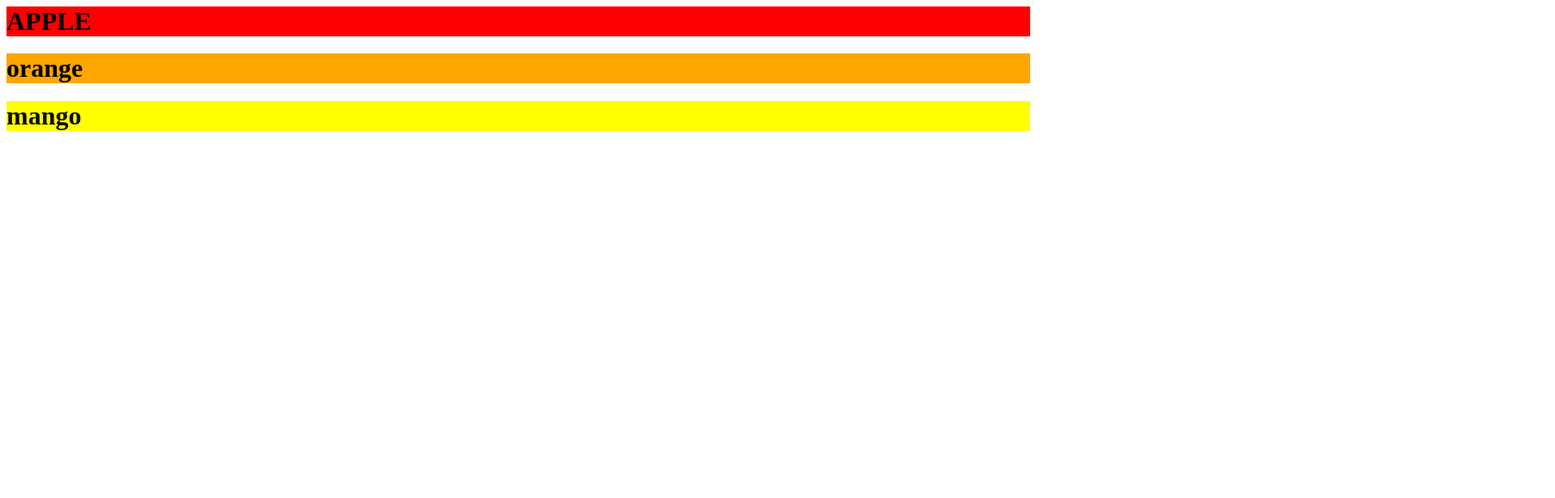
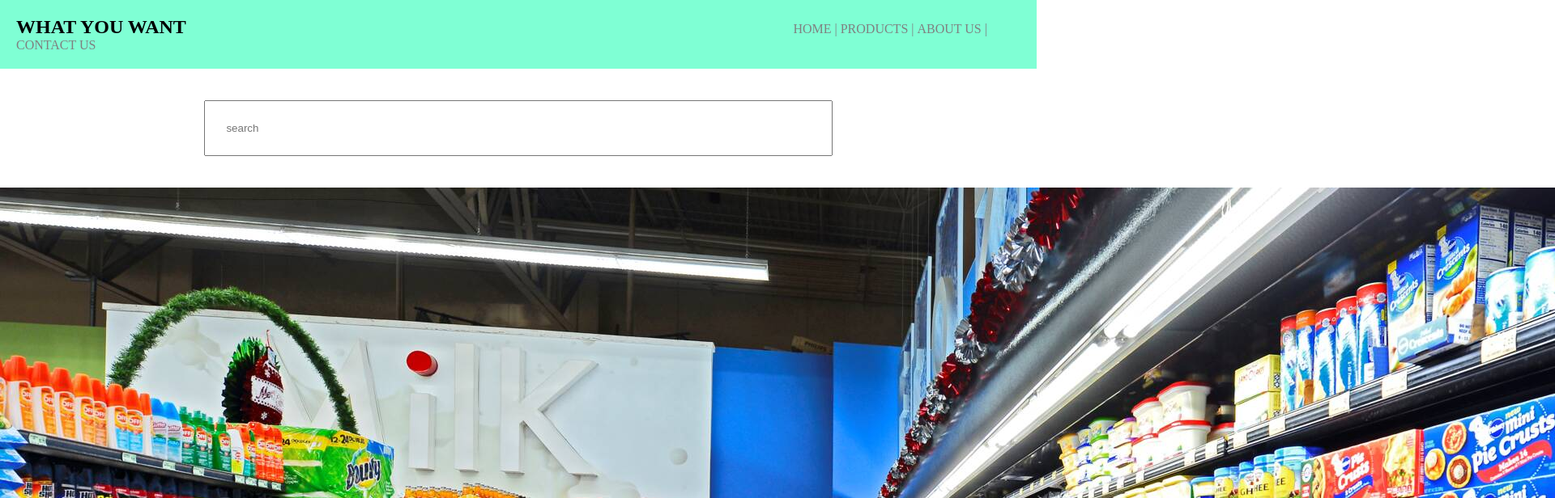
Before and after one commit to Razak001/css-learning, a plain HTML site: page index.html in a window 1280 px wide. Shown: the top 616 px of the page at 81% size, 1920 px wide, since content can reach past the window. Drawn offline with Linux system fonts and the light colour scheme.

Commit message:
this is a new file changes of the css learning

```diff
--- a/index.html
+++ b/index.html
@@ -1,3 +1,32 @@
-<h1 style="color: black;background-color:red">APPLE</h1>
-<h1 style="color: black;background-color: orange;">orange</h1>
-<h1 style="color: rgb(13, 13, 13);background-color: yellow;">mango</h1>
+<!DOCTYPE html>
+<html lang="en">
+<head>
+    <meta charset="UTF-8">
+    <meta name="viewport" content="width=device-width, initial-scale=1.0">
+    <title>Document</title>
+    <link rel="stylesheet" href="style.css">
+</head>
+<body>
+    <nav>
+       <h1>WHAT YOU WANT </h1>
+        <ul>
+            <li>HOME |</li>
+            <li>PRODUCTS |</li>
+            <li>ABOUT US |</li>
+            <li>CONTACT US</li>
+        </ul>
+    </nav>
+    <div class="search">
+        <input placeholder="search">
+
+    </div>
+    <div class="PRODUCTS">
+        <div class="box">
+            <img src="grocery.jpeg" alt="grocery">
+            <p>Lorem ipsum dolor sit, amet consectetur adipisicing elit. Explicabo error cum, laborum sit aliquam laboriosam odit aut iure velit. Impedit unde rerum accusantium reprehenderit adipisci.</p>
+
+        </div>
+    </div>
+
+</body>
+</html>
--- /dev/null
+++ b/style.css
@@ -0,0 +1,42 @@
+*{
+    margin: 0%;
+    padding: 0%;
+}
+nav{
+    background-color: aquamarine;
+    color: black;
+    padding: 20px;
+}
+li,h1,ul{
+    display: inline;
+}
+ul{
+    margin-left: 60%;
+}
+
+li{
+    color: grey;
+
+}
+li:hover{
+    cursor: pointer;
+    color:black;
+}
+input{
+    width: 60%;
+
+    padding: 25px;
+}
+.search{
+    padding: 39px;
+    text-align: center;
+}
+.box{
+    background-color: black;
+
+    display: inline;
+
+}
+img{
+
+}
```
Also changed, not shown: internalcss.html (deleted, +0 -26 lines), grocery.jpeg (added), img1.jpg (added).
